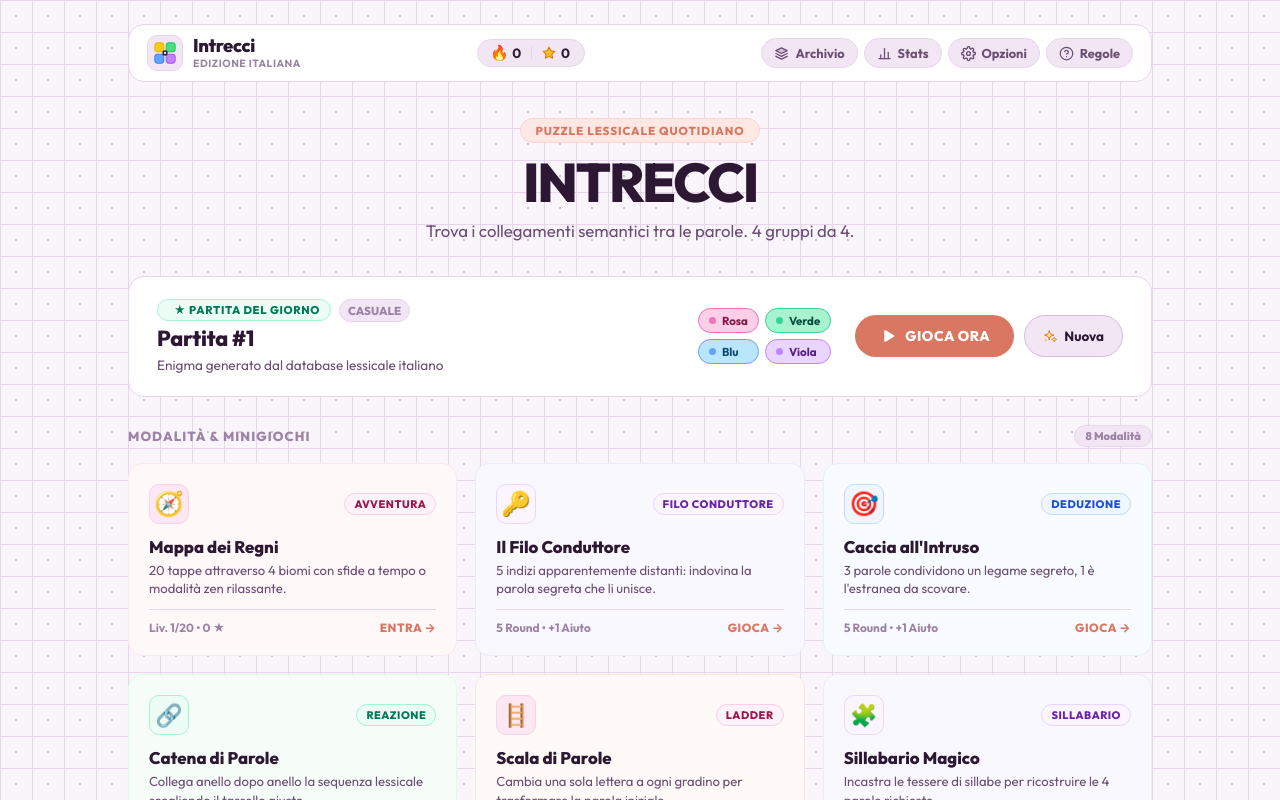
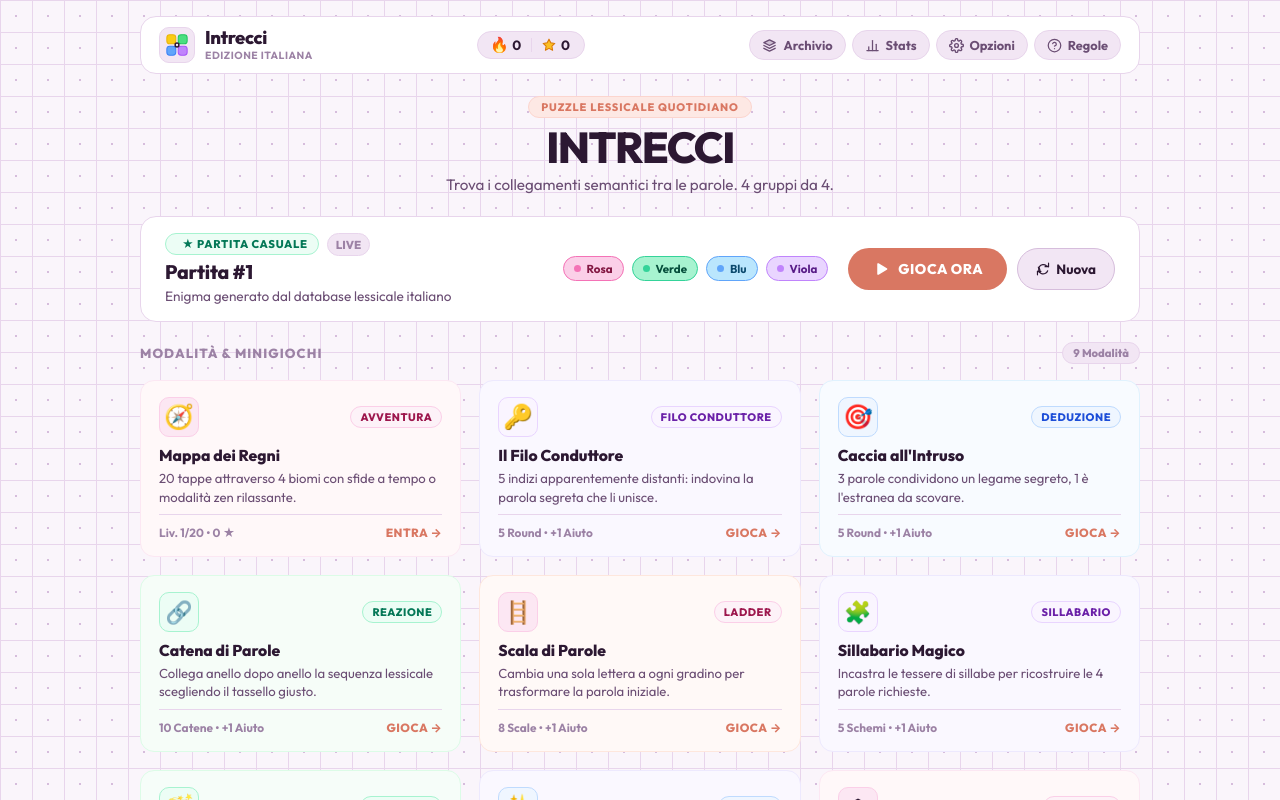
Before and after one commit to lexp-hub/intrecci, a React (Vite) app: page / in a window 1280 px wide. Shown: the top 800 px of the page. Built offline with nearby package versions, Linux system fonts and the light colour scheme; a web font is replaced by a local one.

Commit message:
fix: allinea banner orizzontale, compatta spaziatura verticale e completa griglia 3x3

```diff
--- a/src/components/MainMenu/MainMenu.jsx
+++ b/src/components/MainMenu/MainMenu.jsx
@@ -116,10 +116,12 @@ export const MainMenu = ({
           <div className="daily-badge-row">
             <span className={`daily-status-tag ${isCurrentCompleted ? 'completed' : 'active'}`}>
               <span className="status-dot" />
-              {isCurrentCompleted ? 'COMPLETATA' : '★ PARTITA DEL GIORNO'}
+              {isCurrentCompleted
+                ? 'COMPLETATA'
+                : (typeof activePuzzle?.id === 'number' ? '★ PARTITA DEL GIORNO' : '★ PARTITA CASUALE')}
             </span>
             <span className="daily-id-tag">
-              {typeof activePuzzle?.id === 'number' ? `#${activePuzzle.id}` : 'CASUALE'}
+              {typeof activePuzzle?.id === 'number' ? `#${activePuzzle.id}` : 'LIVE'}
             </span>
           </div>
           <h2 className="daily-title">
@@ -165,7 +167,7 @@ export const MainMenu = ({
             disabled={isGenerating}
             title="Genera nuova partita casuale"
           >
-            <CustomSvg name="magic" type="icon" size={15} />
+            <CustomSvg name="refresh" type="icon" size={14} />
             <span>{isGenerating ? '...' : 'Nuova'}</span>
           </button>
         </div>
@@ -174,7 +176,7 @@ export const MainMenu = ({
       <section className="minigames-section">
         <div className="section-header-row">
           <h3 className="section-header-title">MODALITÀ & MINIGIOCHI</h3>
-          <span className="section-count-tag">8 Modalità</span>
+          <span className="section-count-tag">9 Modalità</span>
         </div>
 
         <div className="minigames-grid">
--- a/src/styles/main.css
+++ b/src/styles/main.css
@@ -51,11 +51,11 @@ body {
 }
 
 .container-menu {
-  max-width: 1080px;
+  max-width: 1040px;
   margin: 0 auto;
   min-height: auto;
   justify-content: flex-start;
-  padding: 24px 28px 60px;
+  padding: 16px 20px 48px;
 }
 
 .container-game {
@@ -804,7 +804,7 @@ body {
   display: flex;
   flex-direction: column;
   width: 100%;
-  gap: 28px;
+  gap: 20px;
 }
 
 .main-navbar {
@@ -938,21 +938,21 @@ body {
   display: flex;
   flex-direction: column;
   align-items: center;
-  margin: 8px 0 4px;
+  margin: 2px 0 0;
 }
 
 .hero-badge {
   display: inline-block;
-  font-size: 0.72rem;
+  font-size: 0.68rem;
   font-weight: 800;
   letter-spacing: 0.08em;
   text-transform: uppercase;
-  padding: 4px 14px;
+  padding: 3px 12px;
   border-radius: 999px;
   background: #FDE8E4;
   color: #D97762;
   border: 1px solid #FCD5CE;
-  margin-bottom: 12px;
+  margin-bottom: 8px;
 }
 
 [data-theme="dark"] .hero-badge {
@@ -963,28 +963,28 @@ body {
 
 .hero-title-xxl {
   font-family: var(--font-sans);
-  font-size: 3.4rem;
+  font-size: 2.7rem;
   font-weight: 900;
-  letter-spacing: -0.04em;
+  letter-spacing: -0.035em;
   color: var(--text-primary);
   line-height: 1;
-  margin: 0 0 10px;
+  margin: 0 0 6px;
 }
 
 .hero-claim {
-  font-size: 1.05rem;
+  font-size: 0.95rem;
   color: var(--text-secondary);
   max-width: 580px;
   margin: 0 auto;
-  line-height: 1.45;
+  line-height: 1.35;
 }
 
 .hero-daily-card {
   display: flex;
   align-items: center;
   justify-content: space-between;
-  gap: 24px;
-  padding: 22px 28px;
+  gap: 20px;
+  padding: 16px 24px;
   border-radius: 16px;
   background: var(--bg-surface);
   border: 1.5px solid var(--border-subtle);
@@ -1056,7 +1056,7 @@ body {
 }
 
 .daily-title {
-  font-size: 1.35rem;
+  font-size: 1.22rem;
   font-weight: 800;
   letter-spacing: -0.01em;
   color: var(--text-primary);
@@ -1077,9 +1077,11 @@ body {
 }
 
 .hero-tiers-indicator {
-  display: grid;
-  grid-template-columns: repeat(2, auto);
-  gap: 6px;
+  display: flex;
+  align-items: center;
+  gap: 8px;
+  flex-wrap: wrap;
+  justify-content: center;
 }
 
 .tier-pill {
@@ -1239,8 +1241,8 @@ body {
   display: flex;
   flex-direction: column;
   justify-content: space-between;
-  min-height: 175px;
-  padding: 20px;
+  min-height: 155px;
+  padding: 16px 18px;
   border-radius: 14px;
   background: var(--bg-surface);
   border: 1.5px solid var(--border-subtle);
@@ -1285,12 +1287,12 @@ body {
   display: flex;
   flex-direction: column;
   gap: 4px;
-  margin: 12px 0;
+  margin: 8px 0;
   flex: 1;
 }
 
 .game-card-title {
-  font-size: 1.05rem;
+  font-size: 0.98rem;
   font-weight: 800;
   color: var(--text-primary);
   margin: 0;
```
